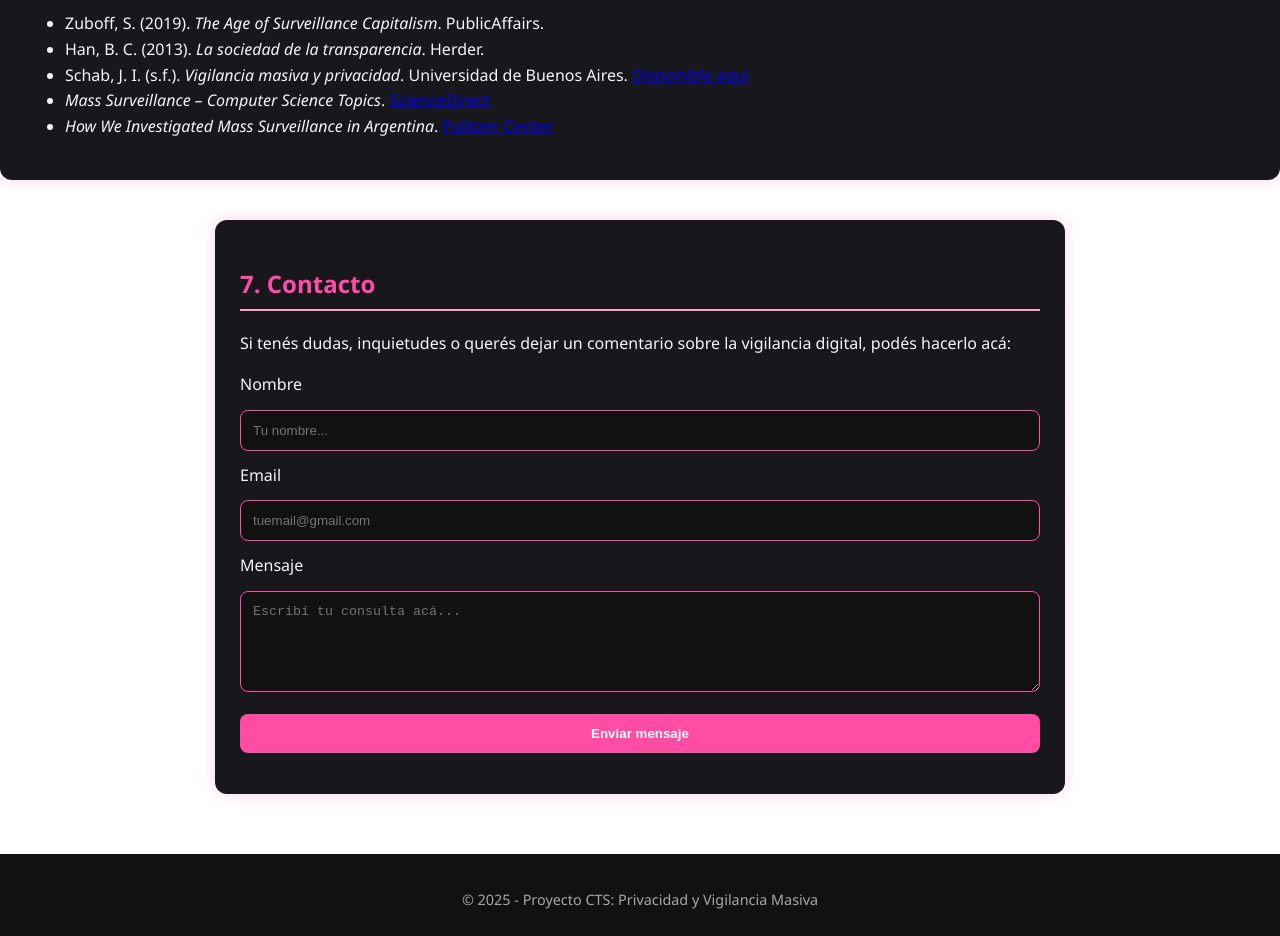
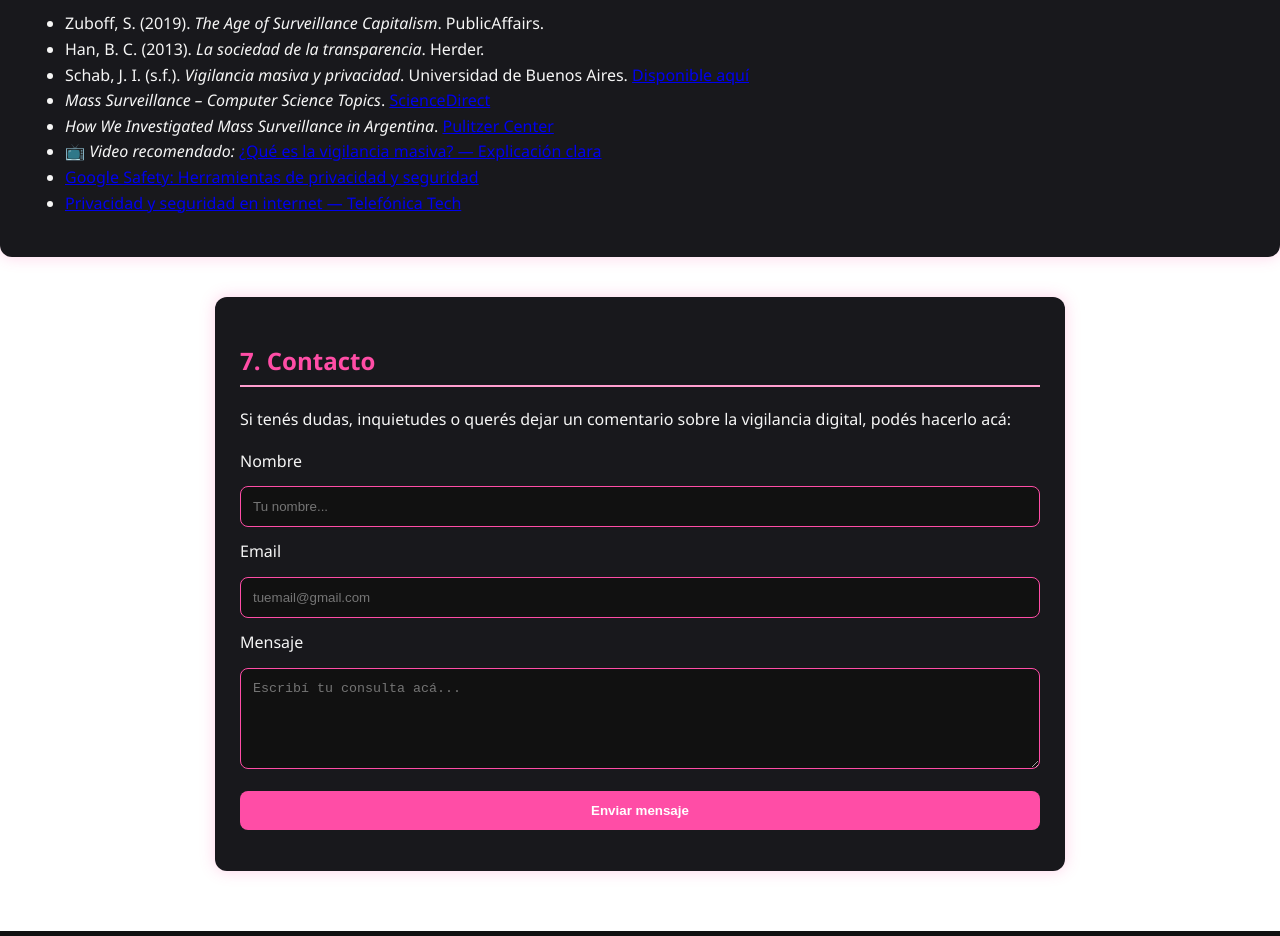
Before and after one commit to PiliDG/cts-privacidad, a website: page index.html in a window 1280 px wide. Shown: the part 3300-4236 px from the top of the page. Drawn offline with Linux system fonts and the light colour scheme.

Commit message:
Fix HTML formatting and structure

```diff
--- a/index.html
+++ b/index.html
@@ -243,6 +243,25 @@
         <a href="https://www.sciencedirect.com/topics/computer-science/mass-surveillance" target="_blank">ScienceDirect</a></li>
       <li><em>How We Investigated Mass Surveillance in Argentina</em>.
         <a href="https://pulitzercenter.org/resource/how-we-investigated-mass-surveillance-argentina" target="_blank">Pulitzer Center</a></li>
+      <li>
+  📺 <em>Video recomendado:</em>
+  <a href="https://www.youtube.com/watch?v=jD1JpZ2Jj0Y" target="_blank">
+    ¿Qué es la vigilancia masiva? — Explicación clara
+  </a>
+</li>
+
+<li>
+  <a href="https://safety.google/intl/es_ALL/safety/" target="_blank">
+    Google Safety: Herramientas de privacidad y seguridad
+  </a>
+</li>
+
+<li>
+  <a href="https://telefonicatech.com/blog/privacidad-y-seguridad-en-internet-en-que-se-diferencian-y-su-impacto-en-tu-reputacion-online"
+     target="_blank">
+    Privacidad y seguridad en internet — Telefónica Tech
+  </a>
+</li>
     </ul>
   </section>
 
```
